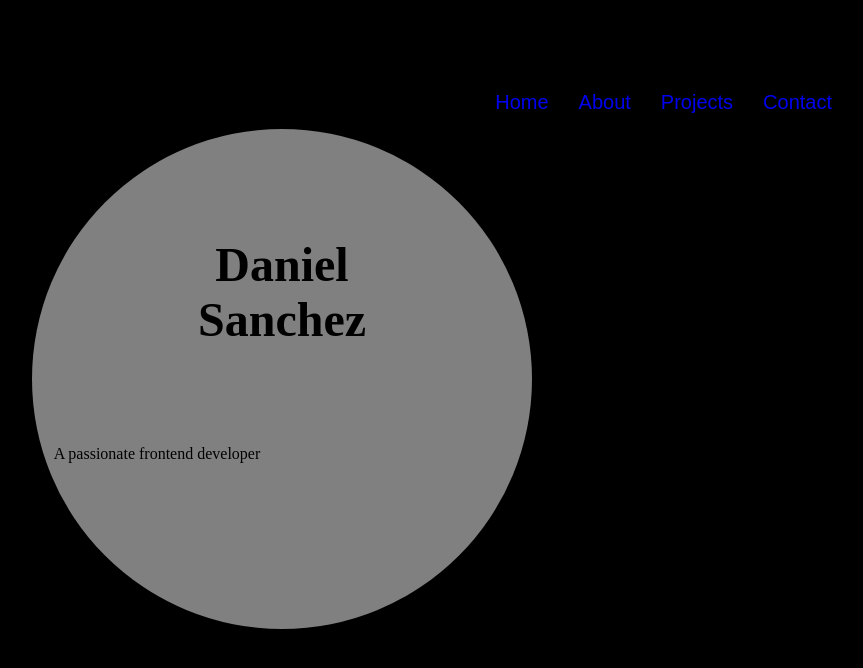
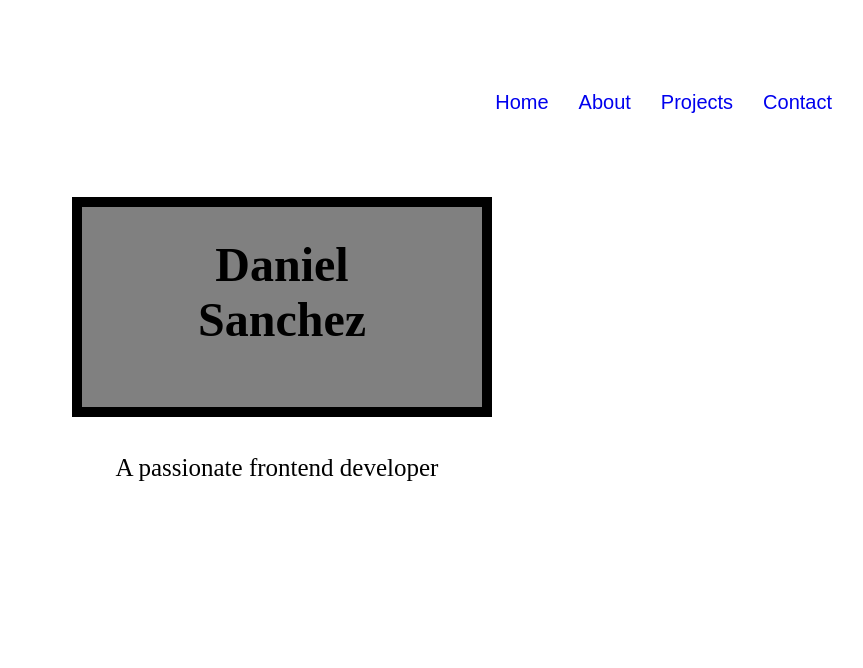
Before and after one commit to SanDan11/portfolio2.0, a React (Create React App) app: page / in a window 1280 px wide. Shown: the top 668 px of the page, without its empty margins (358-1221 px from the left). Built offline with nearby package versions, Linux system fonts and the light colour scheme.

Commit message:
Home updated

```diff
--- a/src/styles/Home.css
+++ b/src/styles/Home.css
@@ -5,7 +5,6 @@ body, html {
 
 body {
   font-family: "Ubuntu", sans-serif;
-  background-color: black;
 }
 
 h1 {
@@ -24,7 +23,8 @@ p {
 .small-about {
     text-align: center;
     padding-top: 25px;
-    padding-right: 250px;
+    padding-right: 10px;
+    font-size: 25px;
 }
 
 .Moon-Container {
@@ -35,11 +35,11 @@ p {
 
 .eclipse-1 {
     background-color: grey;
-    margin-top: -200px;
-    width: 500px;
-    height: 500px;
-    border-radius: 50%;
+    margin-top: -400px;
+    width: 400px;
+    height: 200px;
     position: absolute;
     z-index: -2;
+    border: 10px black solid;
 
 }
```
